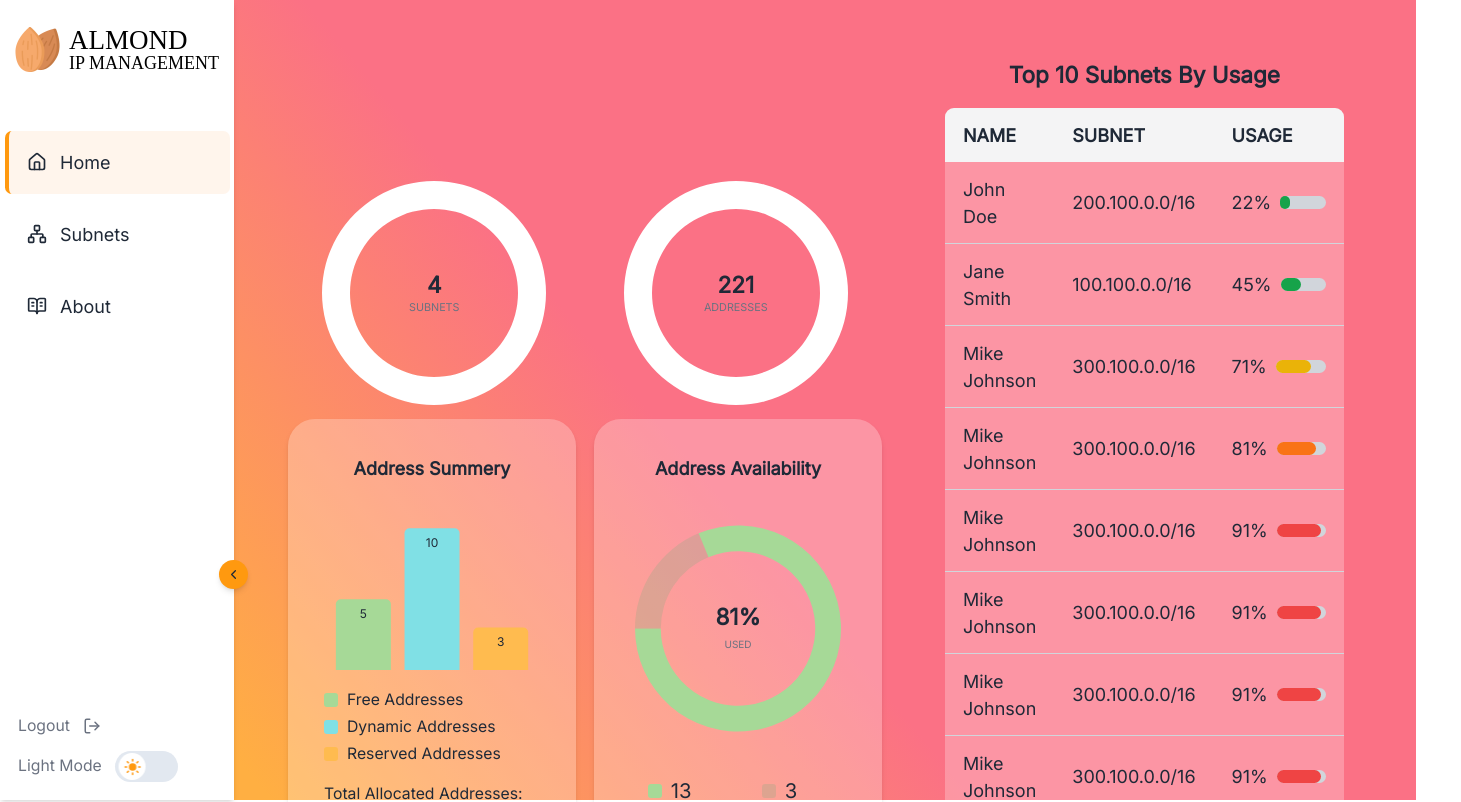
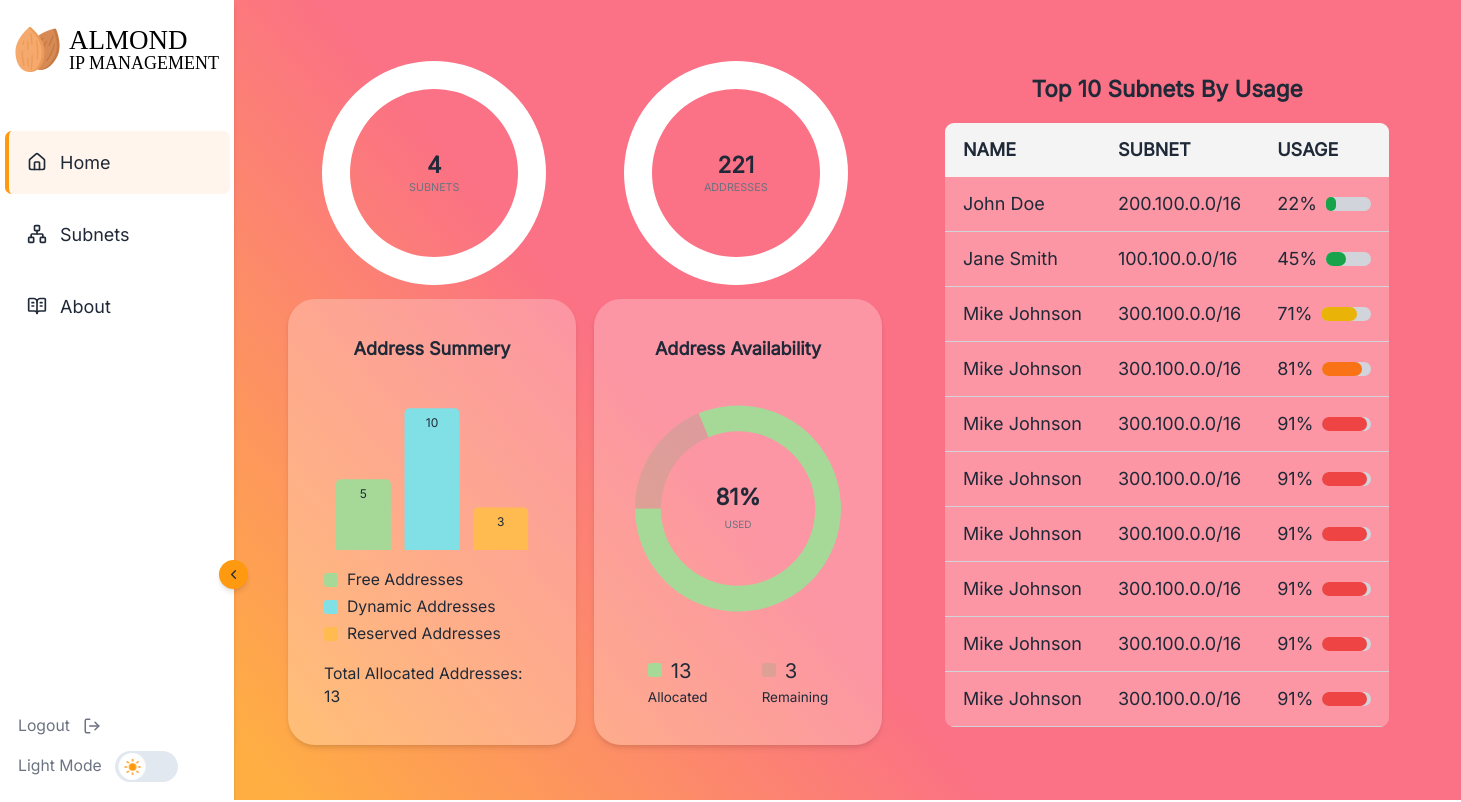
Before and after one commit to random551923/almond-ipam, a React (Vite) app: page /home in a window 1280 px wide. Shown: the top 802 px of the page, 1461 px wide, since content can reach past the window. Built offline with nearby package versions, Linux system fonts and the light colour scheme; a web font is replaced by a local one.

Commit message:
fix: add overflow text style

```diff
--- a/src/components/Table.tsx
+++ b/src/components/Table.tsx
@@ -50,7 +50,7 @@ const Table = ({ columns, data, className, sort, actions,}: TableProps) => {
 
 const TableItem = ({key, children}:{key: string, children: React.ReactNode}) => {
   return (
-    <td key={key} className="flex-col py-3 px-4 border-b border-gray-300 w-fit">
+    <td key={key} className="flex-col py-3 px-4 border-b border-gray-300 w-fit max-w-40 truncate">
       {children}
     </td>
   );
```
